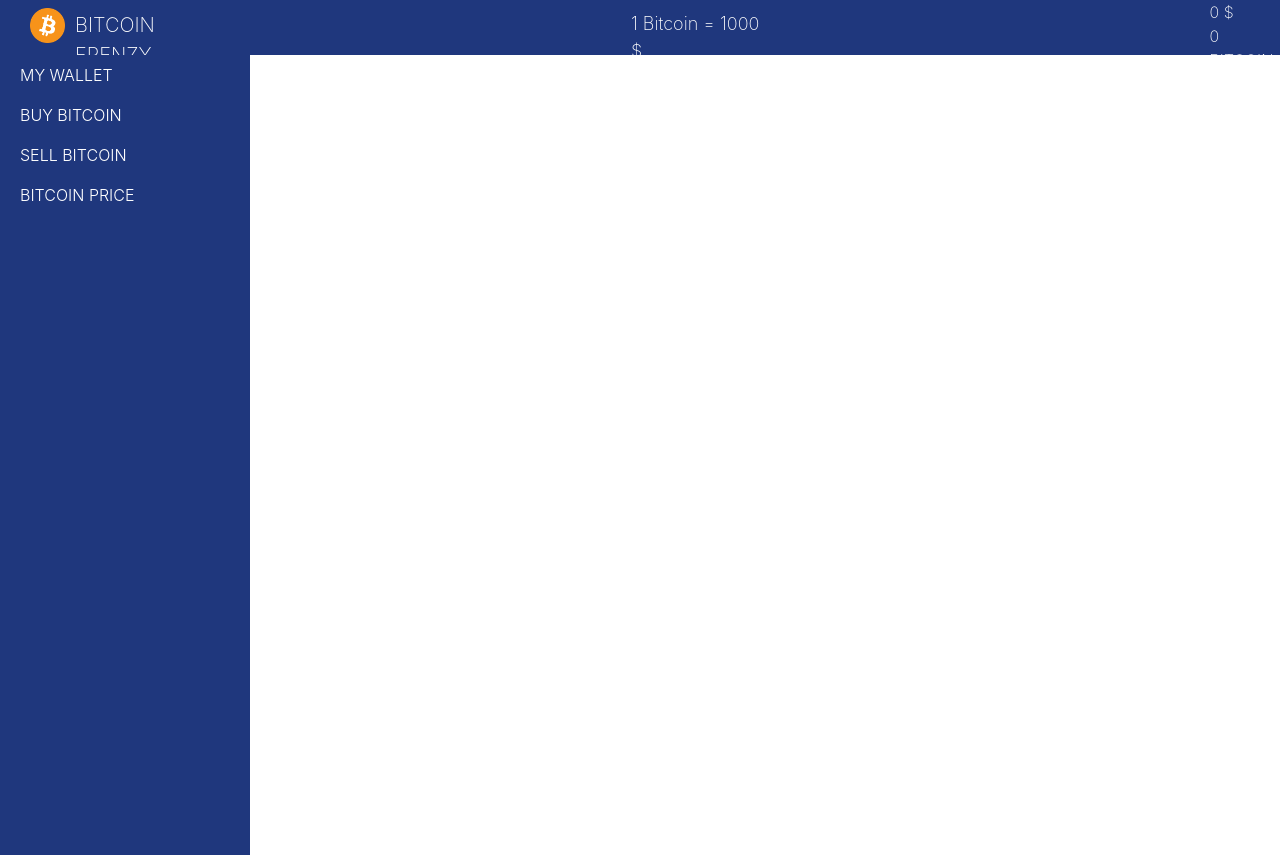
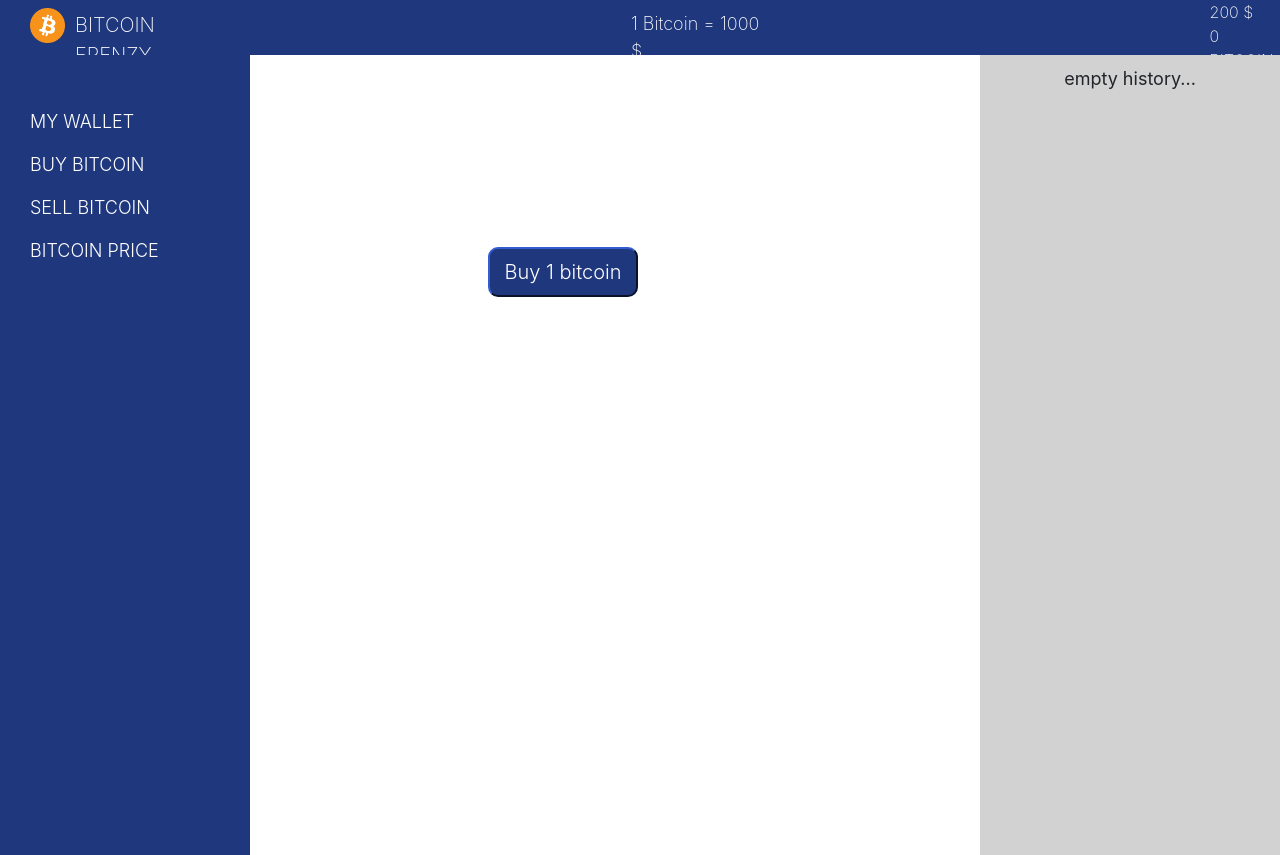
Before and after one commit to Gorelova-Elizaveta/Bitcoin_Frenzy, a Nuxt app: page /buy in a window 1280 px wide. Built offline with nearby package versions, Linux system fonts and the light colour scheme.

Commit message:
fix mutation && add history-section

```diff
--- /dev/null
+++ b/components/BasicActionWindow.vue
@@ -0,0 +1,59 @@
+<template>
+<div class="container-for-actions">
+<div  class="empty_history" v-if="!actionList.length">empty history...</div>
+    <ul class="catalogue" id="v-for-object">
+        <li class="list-child" v-for="data of actionList" :key="data.date" >
+            <div class="list-value">{{ new Date(data.date).toLocaleString().slice(0, -3) }} </div>
+            <div class="list-value">{{ data.value }}</div>
+        </li>
+    </ul>
+
+</div>
+</template>
+<script>
+    import { mapState } from 'vuex';
+    export default {
+    name: 'BasicActionWindow',
+    computed: mapState([ 'actionList']),
+}
+
+</script>
+<style>
+    ul {
+        margin: 0;
+        padding:0;
+    }
+    .container-for-actions {
+        position: absolute;
+        right: 0;
+        width:  300px;
+        height: 100vh;
+        background-color: rgb(210 210 210);;
+    }
+    .catalogue {
+        color: rgb(31, 55, 125);
+        list-style: none;
+    }
+
+    .list-child {
+        border-bottom: 2px solid gray;
+    }
+
+    .date_action{
+        margin-top: 10px;
+        margin-left: 10px;
+    }
+
+    .list-value{
+        padding: 15px 0 32px 45px;
+    }
+
+    .empty_history {
+        display: flex;
+        justify-content: center;
+        margin-top: 10px;
+        font-size: 18px;
+        color: ;
+    }
+
+</style>
--- a/components/BasicComponents.vue
+++ b/components/BasicComponents.vue
@@ -2,15 +2,16 @@
     <div>
         <BasicHeader/>
         <BasicLeftNavbar/>
+        <BasicActionWindow/>
     </div>
 </template>
 <script>
     import BasicHeader from './BasicHeader.vue';
     import BasicLeftNavbarVue from './BasicLeftNavbar.vue';
     import BasicLeftNavbar from './BasicLeftNavbar.vue';
+    import BasicActionWindow from './BasicActionWindow.vue';
     export default {
         name: "BasicComponents",
-        component: { BasicHeader, BasicLeftNavbarVue },
-        components: { BasicLeftNavbar }
+        components: { BasicHeader, BasicLeftNavbar, BasicActionWindow },
     }
 </script>
--- a/components/BasicLeftNavbar.vue
+++ b/components/BasicLeftNavbar.vue
@@ -2,7 +2,7 @@
 <div class="left-navbar">
     <ul class="navbar-nav mr-auto">
       <li class="nav-item active">
-        <nuxt-link active-class="active" class="nav-link" to="/"> MY WALLET </nuxt-link>
+        <nuxt-link  active-class="active" class="nav-link" to="/"> MY WALLET </nuxt-link>
       </li>
       <li class="nav-item">
         <nuxt-link active-class="active" class="nav-link" to="/buy">BUY BITCOIN</nuxt-link>
@@ -24,6 +24,9 @@
 }
 </script>
 <style>
+  body {
+    overflow: hidden;
+  }
  .left-navbar {
     position: absolute;
   /* margin-top: 55px; */
@@ -36,6 +39,12 @@
     color: white;
     font-weight: 300;
     margin-left:  20px;
+    font-size: 18px;
+ }
+
+ .navbar-nav {
+  margin-left: 10px;
+  margin-top: 45px;
  }
 
 </style>
--- a/pages/buy.vue
+++ b/pages/buy.vue
@@ -0,0 +1,42 @@
+<template>
+    <div class="container-buy-page">
+    <button @click="setUsersBitcoin" class="buy-bitcoin">Buy 1 bitcoin</button>
+    </div>
+</template>
+<script>
+   import { mapMutations } from 'vuex';
+   export default {
+    methods:{
+    ...mapMutations(['setUsersBitcoin']),
+  }
+   }
+
+</script>
+<style>
+    .container-buy-page {
+        position: absolute;
+        width:700px;
+        height: 400px;
+        margin-left: 10%;
+        margin-top: 15%;
+        display: flex;
+        flex-direction: column;
+        display: flex;
+        flex-direction: column;
+        align-items: center;
+        color: rgb(31, 55, 125);
+    }
+
+    .buy-bitcoin {
+        width: 150px;
+        height: 50px;
+        border-radius: 10px;
+        font-size: 20px;
+        background-color: rgb(31, 55, 125);
+        color: white;
+        font-weight: 300;
+        border-color:  rgb(31, 55, 125);
+
+    }
+
+</style>
--- a/pages/index.vue
+++ b/pages/index.vue
@@ -3,18 +3,23 @@
     <div class="text_block">
       <span class="ffff">Your Bitcoin wallet</span>
       <span class="ffff">You now own {{usersBitcoin}} Bitcoins</span>
-      <button class="moneys_button moneys_button-indent ">deposit 100$</button>
-      <button class="moneys_button">withdraw 100$</button>
+      <button  @click="setUsersMoneyDeposit" class="moneys_button moneys_button-indent ">deposit 100$</button>
+      <button @click="setUsersMoneyWithdraw" class="moneys_button">withdraw 100$</button>
     </div>
   </div>
 </template>
 
 <script>
-import { mapState } from 'vuex'
+import { mapState, mapMutations } from 'vuex'
 
  export default {
-  computed: mapState([ 'usersBitcoin'])
-}
+  computed: mapState([ 'usersBitcoin']),
+
+  methods:{
+    ...mapMutations(['setUsersMoneyDeposit', 'setUsersMoneyWithdraw']),
+  }
+ }
+
 
 </script>
 
@@ -22,10 +27,9 @@
   .wallet_container{
     position: absolute;
     width:700px;
-    height: 600px;
-    background-color: red;
-    margin-left: 20%;
-    margin-top: 15%;
+    height: 400px;
+    margin-left: 10%;
+    margin-top: 10%;
     display: flex;
     flex-direction: column;
   }
@@ -51,7 +55,8 @@
   }
 
   .moneys_button:hover{
-    background-color: rgb(10, 25, 69)
+    background-color: rgb(10, 25, 69);
+    transition: 1s;
   }
 
   .moneys_button-indent {
--- a/store/index.js
+++ b/store/index.js
@@ -1,20 +1,33 @@
 export const state = () => ({
     bitcoinRate: 1000,
-    usersMoney: 0,
+    usersMoney: 200,
     usersBitcoin: 0,
+    actionList: [],
 })
 
-export const mutations = () => ({
+export const mutations = {
     setBitcoinRate(state) {
 
     },
-    setUsersMoney(state) {
+    setUsersMoneyWithdraw(state) {
+        if ( state.usersMoney < 100) { alert('impossible to withdraw')}
+        else{
+          state.usersMoney -= 100
+          state.actionList.unshift({value:'100$ Withdrawal', date: Date.now()});
+        }
+    },
+    setUsersMoneyDeposit(state) {
+        state.usersMoney += 100;
+        state.actionList.unshift({value:'100$ Deposit', date: Date.now()});
 
     },
     setUsersBitcoin(state) {
+        state.usersBitcoin += 1;
+        state.actionList.unshift({value:'Purchased 1 Bitcoin', date: Date.now()})
+    },
 
-    },
-})
+
+}
 
 export const getters = {
 getBitcoinRate(store) {
@@ -26,6 +39,9 @@
 getUsersBitcoin(store) {
     return store.usersBitcoin
 },
+getActionList(store){
+    return store.actionList
+}
 }
 
 export const actions = {
```
Also changed, not shown: components/BasicHeader.vue (+4 -4 lines), components/BasicError.vue (added).
